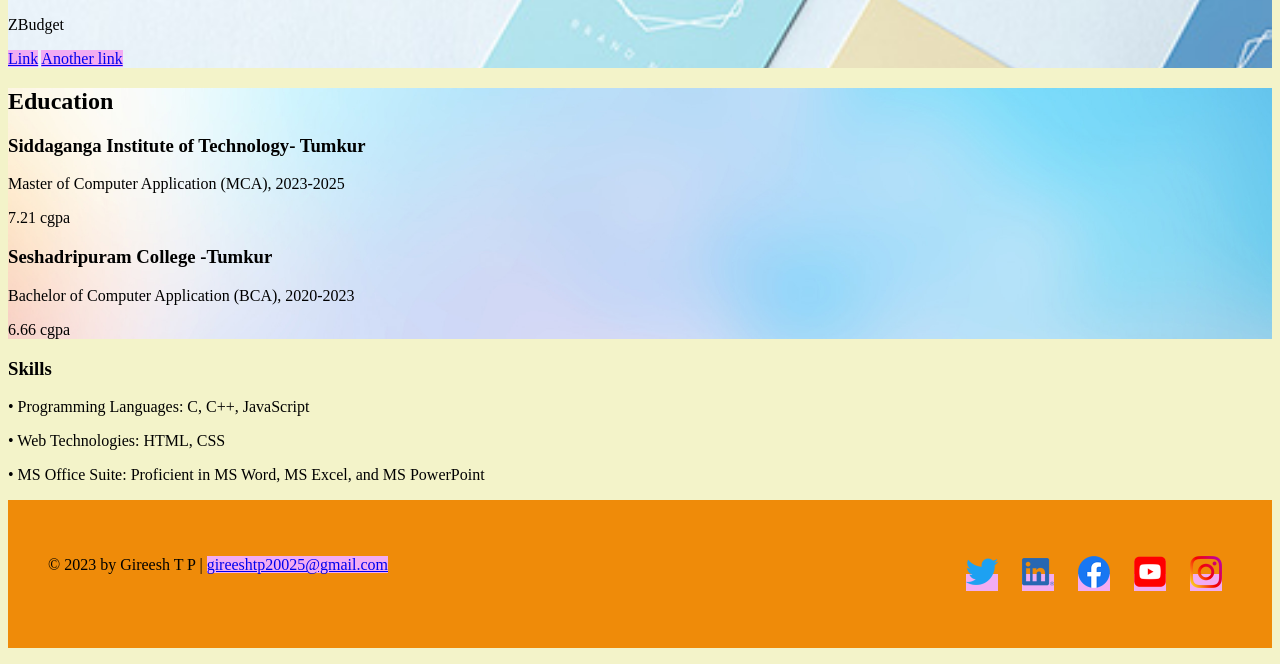
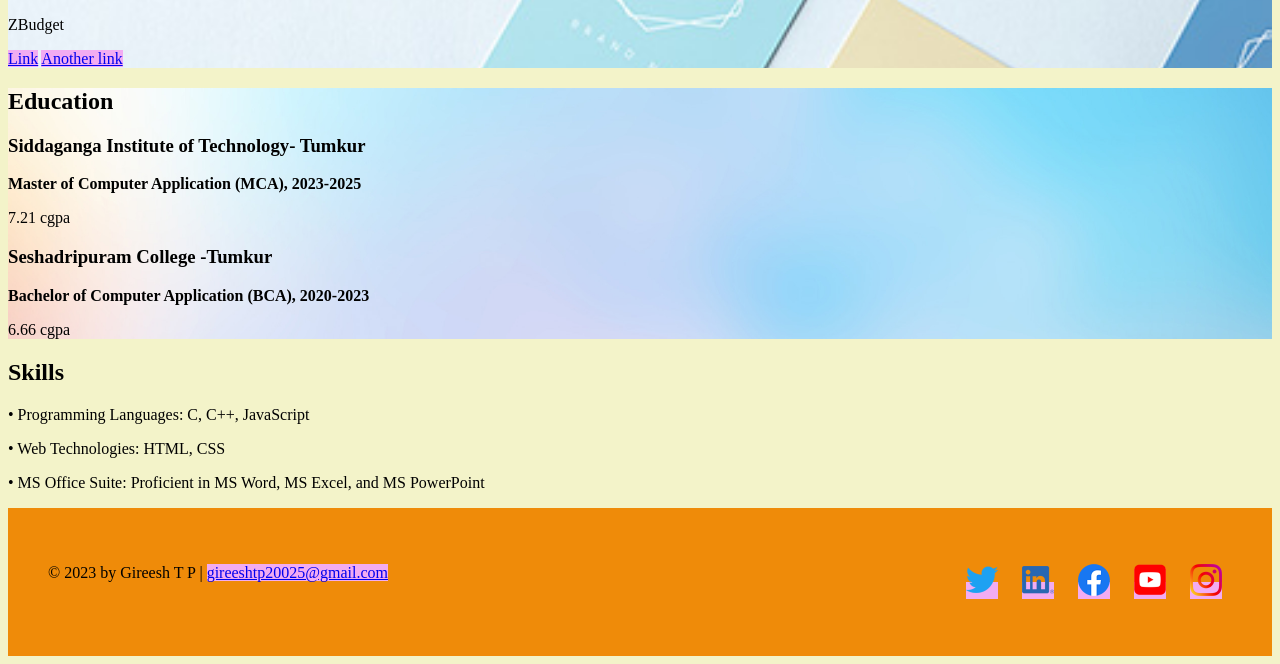
Before and after one commit to Gireesh31/portfolio, a plain HTML site: page resume.html in a window 1280 px wide. Shown: the part 882-1546 px from the top of the page. Drawn offline with Linux system fonts and the light colour scheme.

Commit message:
Update resume.html

```diff
--- a/resume.html
+++ b/resume.html
@@ -63,19 +63,19 @@
         <!-- To add more items, copy this whole <section></section> block -->
         <section>
           <h3>Siddaganga Institute of Technology- Tumkur</h3>
-          <p>Master of Computer Application (MCA), 2023-2025</p>
+          <p><b>Master of Computer Application (MCA), 2023-2025</b></p>
           <p>7.21 cgpa</p>
         </section>
         <section>
           <h3>Seshadripuram College -Tumkur</h3>
-          <p>Bachelor of Computer Application (BCA), 2020-2023</p>
+          <p><b>Bachelor of Computer Application (BCA), 2020-2023</b></p>
           <p>6.66 cgpa</p>
         </section>
 
         <!-- End content edits here. -->
       </section>
     </section>
-      <h3>Skills</h3>
+      <h2><b>Skills</b></h2>
       <p>•	Programming Languages: C, C++,  JavaScript</p>
       <p>•	Web Technologies: HTML, CSS</p>
       <p>•	MS Office Suite: Proficient in MS Word, MS Excel, and MS PowerPoint</p>
```
